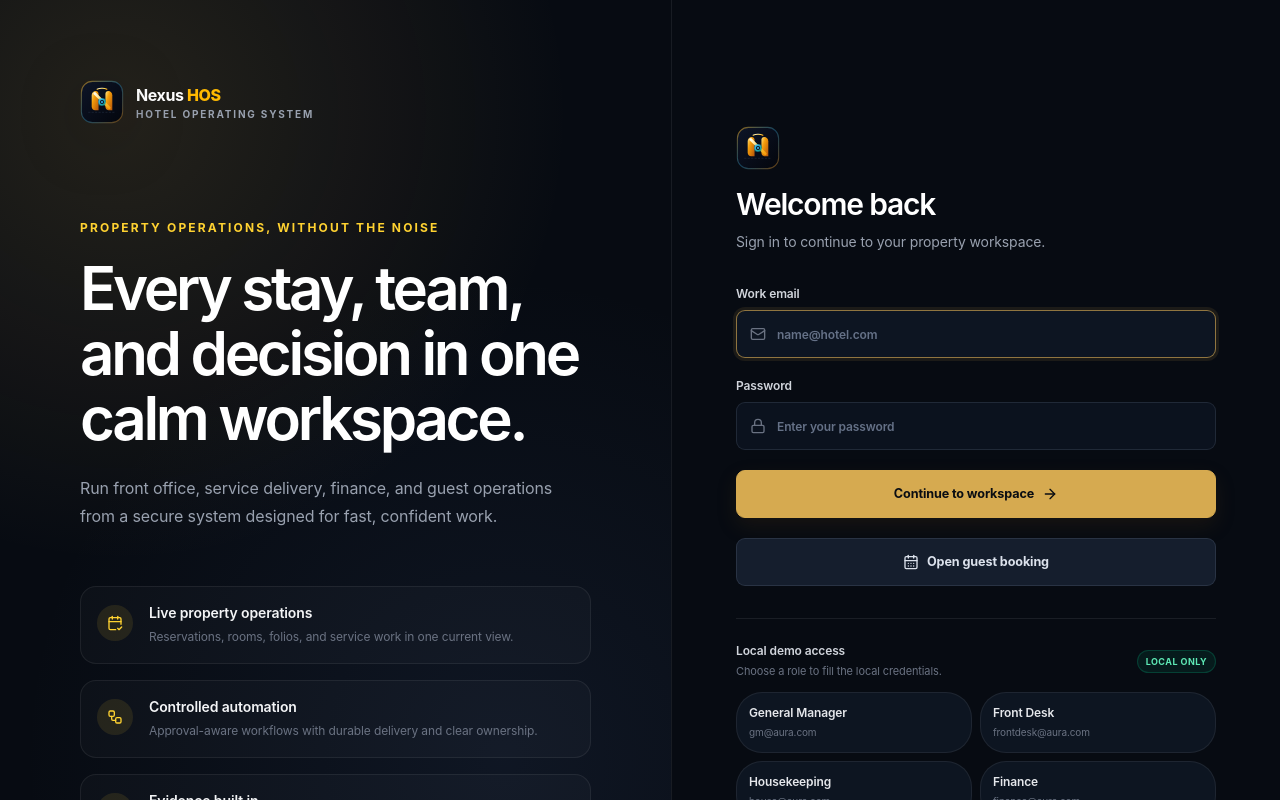
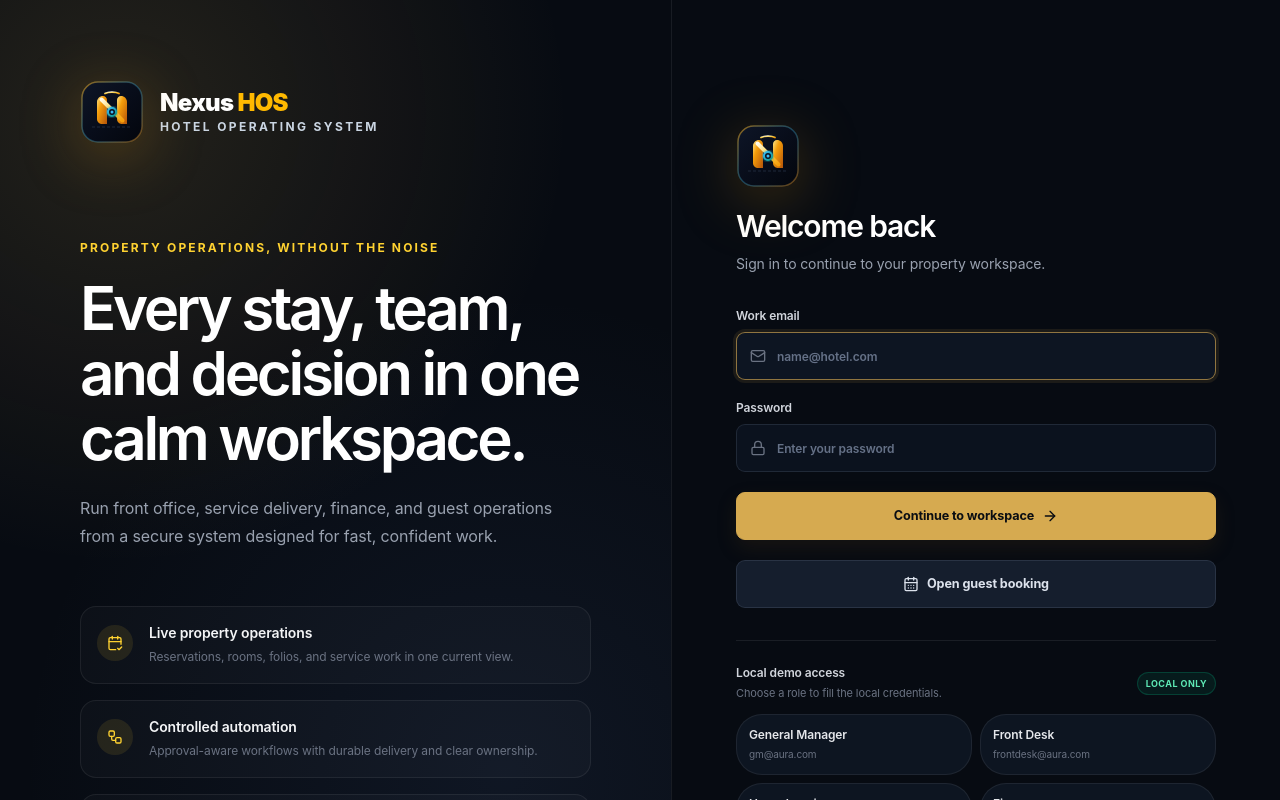
Before and after one commit to tanzeelsam-code/HMS, a React (Vite) app: page / in a window 1280 px wide. Shown: the top 800 px of the page. Built offline with nearby package versions, Linux system fonts and the light colour scheme; no server answers.

Commit message:
style: increase logo icon and brand text sizes across Navbar and LoginScreen

```diff
--- a/src/components/LoginScreen.tsx
+++ b/src/components/LoginScreen.tsx
@@ -69,13 +69,13 @@ export const LoginScreen: React.FC<LoginScreenProps> = ({ onLogin, onBookStay })
       <section className="relative hidden min-h-screen overflow-hidden border-r border-white/[0.07] lg:flex lg:flex-col lg:justify-between lg:p-14 xl:p-20">
         <div className="absolute inset-0 bg-[radial-gradient(circle_at_18%_12%,rgba(214,170,80,0.14),transparent_28rem),radial-gradient(circle_at_75%_80%,rgba(74,104,163,0.12),transparent_30rem)]" />
           <div className="relative">
-          <div className="flex items-center gap-3">
-            <BrandMark className="h-11 w-11 drop-shadow-[0_12px_30px_rgba(0,0,0,0.25)]" />
+          <div className="flex items-center gap-4">
+            <BrandMark className="h-16 w-16 drop-shadow-[0_12px_30px_rgba(245,158,11,0.25)]" />
             <div>
-              <div className="text-base font-bold tracking-[-0.025em] text-white">
-                Nexus <span className="text-amber-400 font-extrabold">HOS</span>
+              <div className="text-2xl font-black tracking-[-0.03em] text-white leading-none">
+                Nexus <span className="text-amber-400">HOS</span>
               </div>
-              <div className="text-[10px] font-bold uppercase tracking-[0.18em] text-gray-400">Hotel operating system</div>
+              <div className="mt-1.5 text-xs font-bold uppercase tracking-[0.2em] text-slate-300 leading-none">Hotel operating system</div>
             </div>
           </div>
 
@@ -112,18 +112,18 @@ export const LoginScreen: React.FC<LoginScreenProps> = ({ onLogin, onBookStay })
 
       <section className="flex min-h-screen items-center justify-center px-5 py-10 sm:px-8 lg:px-12">
         <div className="w-full max-w-[480px]">
-          <div className="mb-9 flex items-center gap-3 lg:hidden">
-            <BrandMark className="h-10 w-10" />
+          <div className="mb-9 flex items-center gap-3.5 lg:hidden">
+            <BrandMark className="h-14 w-14" />
             <div>
-              <div className="font-bold text-white">
-                Nexus <span className="text-amber-400 font-extrabold">HOS</span>
+              <div className="text-xl font-black text-white leading-none">
+                Nexus <span className="text-amber-400">HOS</span>
               </div>
-              <div className="text-[10px] font-bold uppercase tracking-[0.16em] text-gray-400">Hotel operating system</div>
+              <div className="mt-1 text-xs font-bold uppercase tracking-[0.18em] text-slate-300 leading-none">Hotel operating system</div>
             </div>
           </div>
 
           <div className="mb-8">
-            <BrandMark className="mb-4 h-11 w-11" />
+            <BrandMark className="mb-5 h-16 w-16 drop-shadow-[0_12px_30px_rgba(245,158,11,0.25)]" />
             <h2 className="text-3xl font-semibold tracking-[-0.04em] text-white">Welcome back</h2>
             <p className="mt-2 text-sm leading-6 text-gray-400">Sign in to continue to your property workspace.</p>
           </div>
--- a/src/components/Navbar.tsx
+++ b/src/components/Navbar.tsx
@@ -47,14 +47,14 @@ export const Navbar: React.FC<NavbarProps> = ({
   const canSearch = ['General Manager', 'Front Desk', 'Finance'].includes(userRole);
 
   return (
-    <header className="sticky top-0 z-40 flex h-[72px] w-full items-center gap-3 border-b border-white/[0.07] bg-[#0a1120]/95 px-4 shadow-[0_12px_32px_rgba(0,0,0,0.24)] backdrop-blur-xl sm:px-5 lg:gap-5 lg:px-6">
-      <div className="flex shrink-0 items-center gap-3" aria-label="Nexus HOS hotel operating system">
-        <BrandMark className="h-10 w-10 drop-shadow-[0_8px_24px_rgba(245,158,11,0.22)]" />
+    <header className="sticky top-0 z-40 flex h-[76px] w-full items-center gap-3 border-b border-white/[0.07] bg-[#0a1120]/95 px-4 shadow-[0_12px_32px_rgba(0,0,0,0.24)] backdrop-blur-xl sm:px-5 lg:gap-5 lg:px-6">
+      <div className="flex shrink-0 items-center gap-3.5" aria-label="Nexus HOS hotel operating system">
+        <BrandMark className="h-[52px] w-[52px] drop-shadow-[0_10px_28px_rgba(245,158,11,0.28)]" />
         <div className="hidden sm:block">
-          <div className="text-[17px] font-bold tracking-[-0.025em] text-slate-50">
-            Nexus <span className="text-amber-400 font-extrabold">HOS</span>
+          <div className="text-[22px] font-black tracking-[-0.03em] text-slate-50 leading-none">
+            Nexus <span className="text-amber-400">HOS</span>
           </div>
-          <p className="mt-0.5 text-[9.5px] font-bold uppercase tracking-[0.2em] text-slate-400">
+          <p className="mt-1 text-[11.5px] font-bold uppercase tracking-[0.2em] text-slate-300 leading-none">
             Hotel operating system
           </p>
         </div>
```
